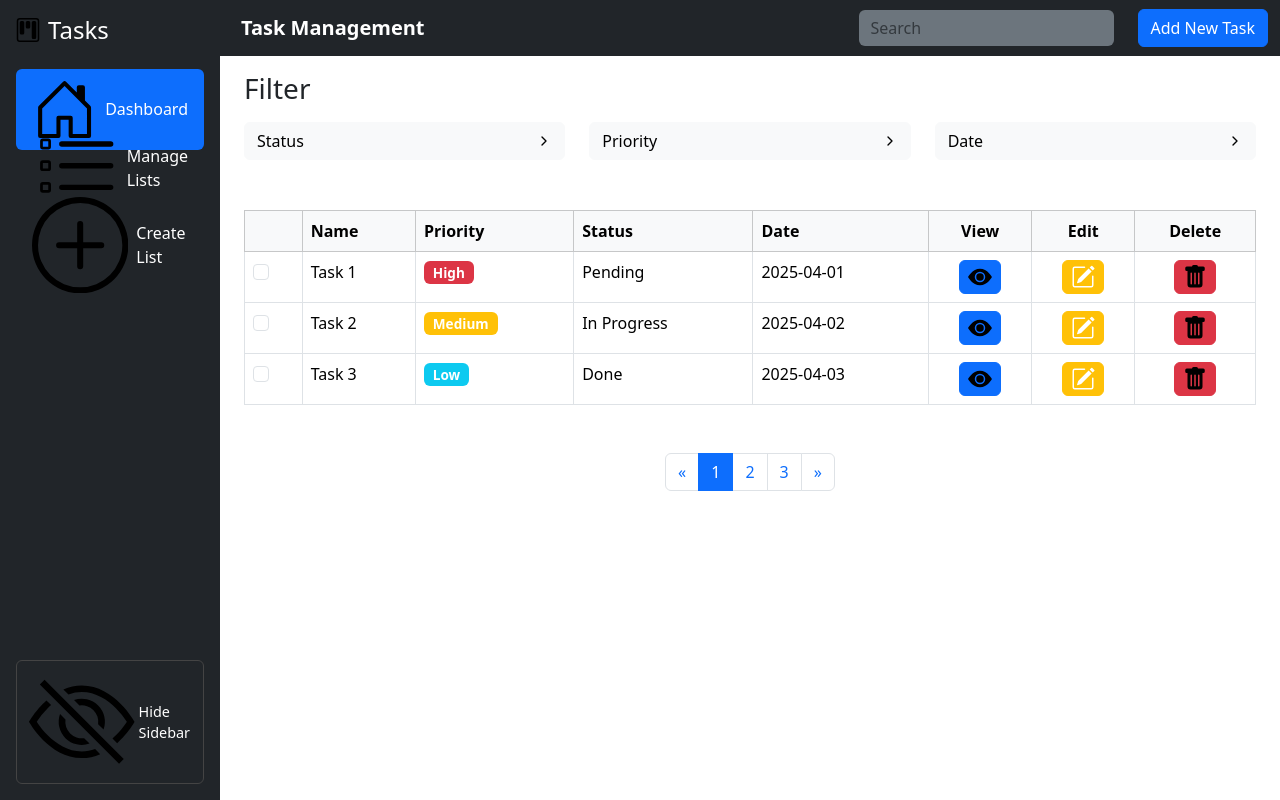
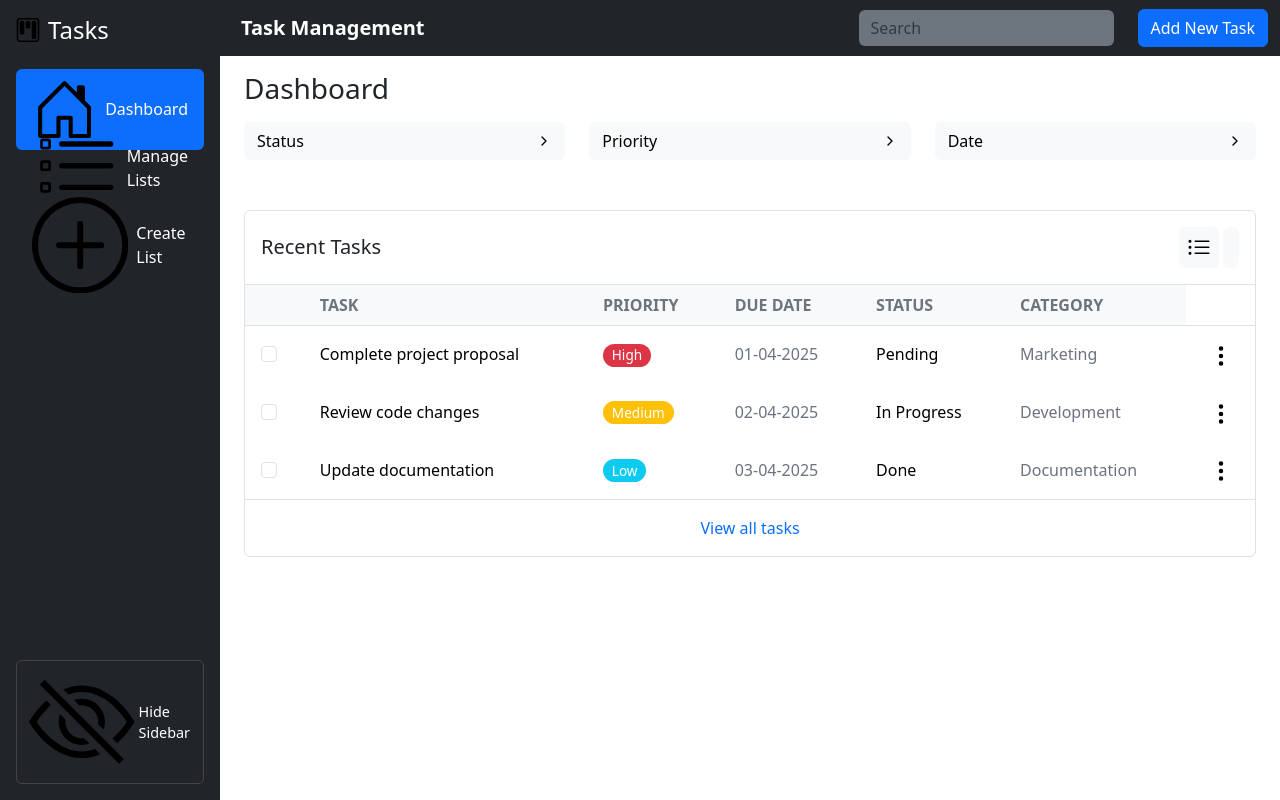
Before and after one commit to zeyadwaled25/Task-Management-System, a React (Vite) app: page / in a window 1280 px wide. Built offline with nearby package versions, Linux system fonts and the light colour scheme.

Commit message:
change some style in ui of table

```diff
--- a/src/components/Table/Filter.jsx
+++ b/src/components/Table/Filter.jsx
@@ -59,7 +59,7 @@ function Filter({ filterOptions, setFilterOptions }) {
 
   return (
     <div className="filter mb-4">
-      <h3 className="title mb-3">Filter</h3>
+      <h3 className="title mb-3">Dashboard</h3>
       <div className="row">
         {Object.keys(dropdownOptions).map(menu => (
           <div className="col-md-4 mb-3" key={menu}>
--- a/src/components/Table/Table.css
+++ b/src/components/Table/Table.css
@@ -54,3 +54,25 @@
 .pagination {
   margin-bottom: 0;
 }
+.task-name {
+  font-weight: 500;
+}
+.task-date,
+.task-category {
+  color: #6b7280 !important;
+}
+
+.task-options {
+  color: #6b7280 !important;
+  transition: 0.3s;
+}
+.task-options svg:hover {
+  color: #374151 !important;
+  cursor: pointer;
+}
+.view-all p {
+  font-weight: 500;
+  cursor: pointer;
+  width: fit-content;
+  margin: 0 auto;
+}
--- a/src/components/Table/Table.jsx
+++ b/src/components/Table/Table.jsx
@@ -1,34 +1,37 @@
 import { useState } from "react";
 import Filter from "./Filter";
 import "./Table.css";
-import { EyeFill,PencilSquare, TrashFill } from "react-bootstrap-icons";
+import { Grid3x3Gap, ListUl, ThreeDotsVertical } from "react-bootstrap-icons";
 
 function Table() {
   const [tasks, setTasks] = useState([
     {
       id: 1,
-      name: "Task 1",
+      name: "Complete project proposal",
       priority: "High",
       status: "Pending",
-      date: "2025-04-01",
+      date: "01-04-2025",
+      gategory: "Marketing",
       selected: false,
     },
     {
       id: 2,
-      name: "Task 2",
+      name: "Review code changes",
       priority: "Medium",
       status: "In Progress",
-      date: "2025-04-02",
+      date: "02-04-2025",
+      gategory: "Development",
       selected: false,
     },
     {
       id: 3,
-      name: "Task 3",
+      name: "Update documentation",
       priority: "Low",
       status: "Done",
-      date: "2025-04-03",
+      date: "03-04-2025",
+      gategory: "Documentation",
       selected: false,
-    },
+    }
   ]);
 
   const [filterOptions, setFilterOptions] = useState({
@@ -38,11 +41,9 @@ function Table() {
   });
 
   const handleCheckboxChange = (taskId) => {
-    setTasks(
-      tasks.map((task) =>
+    setTasks(tasks.map(task =>
       task.id === taskId ? { ...task, selected: !task.selected } : task
-      )
-    );
+    ));
   };
 
   const filteredTasks = tasks
@@ -69,24 +70,39 @@ function Table() {
         filterOptions={filterOptions}
         setFilterOptions={setFilterOptions}
       />
+      <div className="table-content border rounded">
+        <div className="p-3">
+          <div className="d-flex justify-content-between align-items-center">
+            <h3 className="h5 text-dark mb-0">Recent Tasks</h3>
+            <div className="d-flex gap-1">
+              <button className="btn btn-light p-2 text-muted border-0">
+                <ListUl size={24} />
+              </button>
+              <button className="btn btn-light p-2 text-muted border-0">
+                <Grid3x3Gap />
+              </button>
+            </div>
+          </div>
+        </div>
         <div className="table-responsive">
-        <table className="table table-bordered">
-          <thead>
+          <table className="table mb-0 table-borderless table-hover">
+            <thead className="border-bottom border-top">
               <tr className="table-light">
-              <th></th>
-              <th>Name</th>
-              <th>Priority</th>
-              <th>Status</th>
-              <th>Date</th>
-              <th className="text-center">View</th>
-              <th className="text-center">Edit</th>
-              <th className="text-center">Delete</th>
+                <th className="px-3 py-2"></th>
+                <th className="text-secondary text-uppercase px-3 py-2">Task</th>
+                <th className="text-secondary text-uppercase px-3 py-2">Priority</th>
+                <th className="text-secondary text-uppercase px-3 py-2">Due Date</th>
+                <th className="text-secondary text-uppercase px-3 py-2">Status</th>
+                <th className="text-secondary text-uppercase px-3 py-2">Category</th>
               </tr>
             </thead>
             <tbody>
               {filteredTasks.map((task) => (
-              <tr key={task.id} className={task.selected ? "table-active" : ""}>
-                <td>
+                <tr
+                  key={task.id}
+                  className={task.selected ? "table-active" : ""}
+                >
+                  <td className="px-3 py-3">
                     <input
                       type="checkbox"
                       className="form-check-input"
@@ -94,71 +110,34 @@ function Table() {
                       onChange={() => handleCheckboxChange(task.id)}
                     />
                   </td>
-                <td>{task.name}</td>
-                <td>
+                  <td className="task-name px-3 py-3">{task.name}</td>
+                  <td className="px-3 py-3">
                     <span
-                    className={`badge ${
+                      className={`badge fw-normal ${
                         task.priority === "High"
                           ? "bg-danger"
                           : task.priority === "Medium"
                           ? "bg-warning"
                           : "bg-info"
                       }`}
+                      style={{ borderRadius: "15px" }}
                     >
                       {task.priority}
                     </span>
                   </td>
-                <td>{task.status}</td>
-                <td>{task.date}</td>
-                <td className="text-center">
-                  <button type="button" className="btn btn-primary">
-                    <EyeFill size={24}  />
-                  </button>
-                </td>
-                <td className="text-center">
-                  <button type="button" className="btn btn-warning">
-                  <PencilSquare size={24} color="white" />
-                  </button>
-                </td>
-                <td className="text-center">
-                  <button type="button" className="btn btn-danger">
-                    <TrashFill size={24}   />
-                  </button>
+                  <td className="task-date px-3 py-3">{task.date}</td>
+                  <td className="px-3 py-3">{task.status}</td>
+                  <td className="task-category px-3 py-3">{task.gategory}</td>
+                  <td className="text-center task-options px-3 py-3">
+                    <ThreeDotsVertical size={24} />
                   </td>
                 </tr>
               ))}
             </tbody>
           </table>
-        <div className="d-flex justify-content-center mt-5">
-          <nav aria-label="Task pagination">
-            <ul className="pagination">
-              <li className="page-item">
-                <a className="page-link" href="#" aria-label="Previous">
-                  <span aria-hidden="true">&laquo;</span>
-                </a>
-              </li>
-              <li className="page-item active">
-                <a className="page-link" href="#">
-                  1
-                </a>
-              </li>
-              <li className="page-item">
-                <a className="page-link" href="#">
-                  2
-                </a>
-              </li>
-              <li className="page-item">
-                <a className="page-link" href="#">
-                  3
-                </a>
-              </li>
-              <li className="page-item">
-                <a className="page-link" href="#" aria-label="Next">
-                  <span aria-hidden="true">&raquo;</span>
-                </a>
-              </li>
-            </ul>
-          </nav>
+        </div>
+        <div className="view-all p-3 text-center border-top">
+          <p className="mb-0 text-primary">View all tasks</p>
         </div>
       </div>
     </div>
```
Lines whose indentation alone changed are shown as unchanged.
